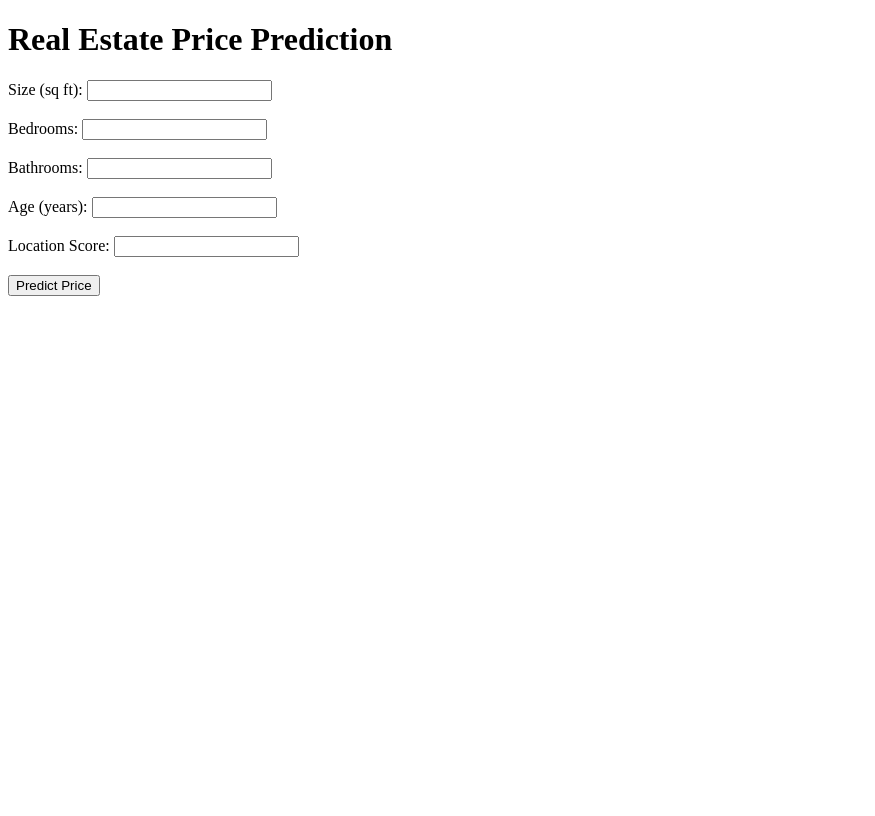
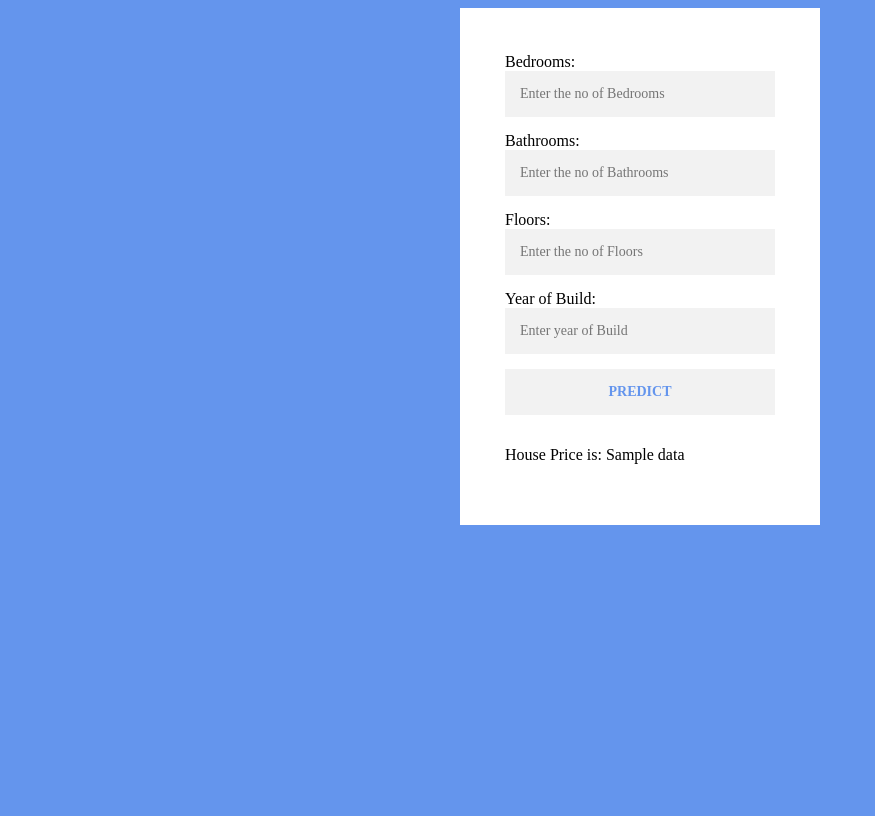
Before and after one commit to Priyanka123a/RealEstateValuation, a Flask app: template templates/index.html in a window 1280 px wide. Shown: the whole page, without its empty margins (0-875 px from the left). Before the commit the page ends 296 px from the top, so only its background shows below. Run offline with Flask 3, Linux system fonts and the light colour scheme; the template is opened without the code that fills it: most values are stand-ins (such as "Sample title", 1, 10 or a date in 2020); parts of the project's set-up code (start-up, migrations or seed data) failed here and were passed over.

Commit message:
Add files via upload

```diff
--- a/app.py
+++ b/app.py
@@ -1,72 +1,28 @@
-import pandas as pd
-from sklearn.ensemble import RandomForestRegressor, GradientBoostingRegressor
-from sklearn.linear_model import LinearRegression
-from sklearn.ensemble import StackingRegressor
-from sklearn.model_selection import train_test_split
-from sklearn.metrics import mean_absolute_error, r2_score
-from flask import Flask, request, jsonify, render_template
+from flask import Flask, render_template, request
+import numpy as np
+import pickle
 
-# Sample dataset
-def load_real_estate_data():
-    data = pd.DataFrame({
-        'size': [1500, 2000, 2500, 3000, 3500],
-        'bedrooms': [3, 4, 4, 5, 5],
-        'bathrooms': [2, 3, 3, 4, 4],
-        'age': [10, 15, 20, 25, 30],
-        'location_score': [8, 9, 7, 8, 9],
-        'price': [300000, 400000, 500000, 600000, 700000]
-    })
-    return data
+app = Flask(__name__)
+model = pickle.load(open('model.pkl', 'rb'))
 
-# Load dataset
-data = load_real_estate_data()
-X = data.drop('price', axis=1)
-y = data['price']
-
-# Split dataset
-X_train, X_test, y_train, y_test = train_test_split(X, y, test_size=0.2, random_state=42)
-
-# Define models
-base_models = [
-    ('rf', RandomForestRegressor(n_estimators=100, random_state=42)),
-    ('gbr', GradientBoostingRegressor(n_estimators=100, learning_rate=0.1, random_state=42))
-]
-
-meta_model = LinearRegression()
-
-# Stacking Regressor
-stacking_regressor = StackingRegressor(estimators=base_models, final_estimator=meta_model)
-
-# Train model
-stacking_regressor.fit(X_train, y_train)
-
-# Flask application
-app = Flask(__name__)
 
 @app.route('/')
-def home():
+def index():
     return render_template('index.html')
 
-@app.route('/predict', methods=['POST'])
+
+@app.route('/predict', methods=['GET', 'POST'])
 def predict():
-    try:
-        # Parse input features
-        size = float(request.form['size'])
-        bedrooms = int(request.form['bedrooms'])
-        bathrooms = int(request.form['bathrooms'])
-        age = int(request.form['age'])
-        location_score = float(request.form['location_score'])
+    val1 = request.form['bedrooms']
+    val2 = request.form['bathrooms']
+    val3 = request.form['floors']
+    val4 = request.form['yr_built']
+    arr = np.array([val1, val2, val3, val4])
+    arr = arr.astype(np.float64)
+    pred = model.predict([arr])
 
-        # Prepare data for prediction
-        features = pd.DataFrame([[size, bedrooms, bathrooms, age, location_score]],
-                                 columns=['size', 'bedrooms', 'bathrooms', 'age', 'location_score'])
+    return render_template('index.html', data=int(pred))
 
-        # Make prediction
-        prediction = stacking_regressor.predict(features)[0]
-
-        return render_template('result.html', prediction=round(prediction, 2))
-    except Exception as e:
-        return jsonify({"error": str(e)})
 
 if __name__ == '__main__':
     app.run(debug=True)
--- /dev/null
+++ b/requirement.txt
@@ -0,0 +1,3 @@
+Python 3.8.0
+Flask 2.0.1
+Werkzeug 2.0.1
--- /dev/null
+++ b/static/css/main.css
@@ -0,0 +1,33 @@
+body{
+    background: cornflowerblue;
+    height: 100vh;
+}
+.register_page{
+    width: 360px;
+    margin: auto;
+}
+.form{
+    position: relative;
+    z-index: 1;
+    background: #ffff;
+    max-width: 360px;
+    margin: 0 auto 100px;
+    padding: 45px;
+}
+.form input{
+    font-family: 'Times New Roman', Times, serif;
+    outline: 1;
+    background: #f2f2f2;
+    width: 100%;
+    border: 0;
+    margin: 0 0 15px;
+    padding: 15px;
+    box-sizing: border-box;
+    font-size: 14px;
+}
+.submit{
+    font-size: 15px;
+    text-transform: uppercase;
+    font-weight: 600;
+    color: cornflowerblue;
+}
--- a/templates/index.html
+++ b/templates/index.html
@@ -1,27 +1,31 @@
 <!DOCTYPE html>
 <html>
+
 <head>
-    <title>Real Estate Price Prediction</title>
+    <meta charset='utf-8'>
+    <meta http-equiv='X-UA-Compatible' content='IE=edge'>
+    <title>House Price Prediction</title>
+    <meta name='viewport' content='width=device-width, initial-scale=1'>
+    <link rel='stylesheet' type='text/css' media='screen' href="{{ url_for('static', filename='css/main.css') }}">
+    <script src='main.js'></script>
 </head>
+
 <body>
-    <h1>Real Estate Price Prediction</h1>
-    <form action="/predict" method="post">
-        <label for="size">Size (sq ft):</label>
-        <input type="number" id="size" name="size" step="0.01" required><br><br>
+    <div class="register_page">
+        <div class="form">
+            <form action="{{url_for('predict')}}" method="POST">
+                Bedrooms: <input type="number" name='bedrooms' placeholder="Enter the no of Bedrooms"><br>
+                Bathrooms: <input type="number" name='bathrooms' placeholder="Enter the no of Bathrooms"><br>
+                Floors: <input type="number" name='floors' placeholder="Enter the no of Floors"><br>
+                Year of Build: <input type="number" name='yr_built' placeholder="Enter year of Build"><br>
+                <input type="submit" value="predict" class="submit">
+            </form>
+            <p> House Price is: {{data}}</p>
+        </div>
 
-        <label for="bedrooms">Bedrooms:</label>
-        <input type="number" id="bedrooms" name="bedrooms" required><br><br>
+    </div>
 
-        <label for="bathrooms">Bathrooms:</label>
-        <input type="number" id="bathrooms" name="bathrooms" step="0.01" required><br><br>
 
-        <label for="age">Age (years):</label>
-        <input type="number" id="age" name="age" required><br><br>
+</body>
 
-        <label for="location_score">Location Score:</label>
-        <input type="number" id="location_score" name="location_score" step="0.01" required><br><br>
-
-        <button type="submit">Predict Price</button>
-    </form>
-</body>
 </html>
```
Also changed, not shown: house.py (added, +21 -0 lines), house_data.csv (added), static/images/form.png (added), static/images/prediction.png (added), 1 other file.
